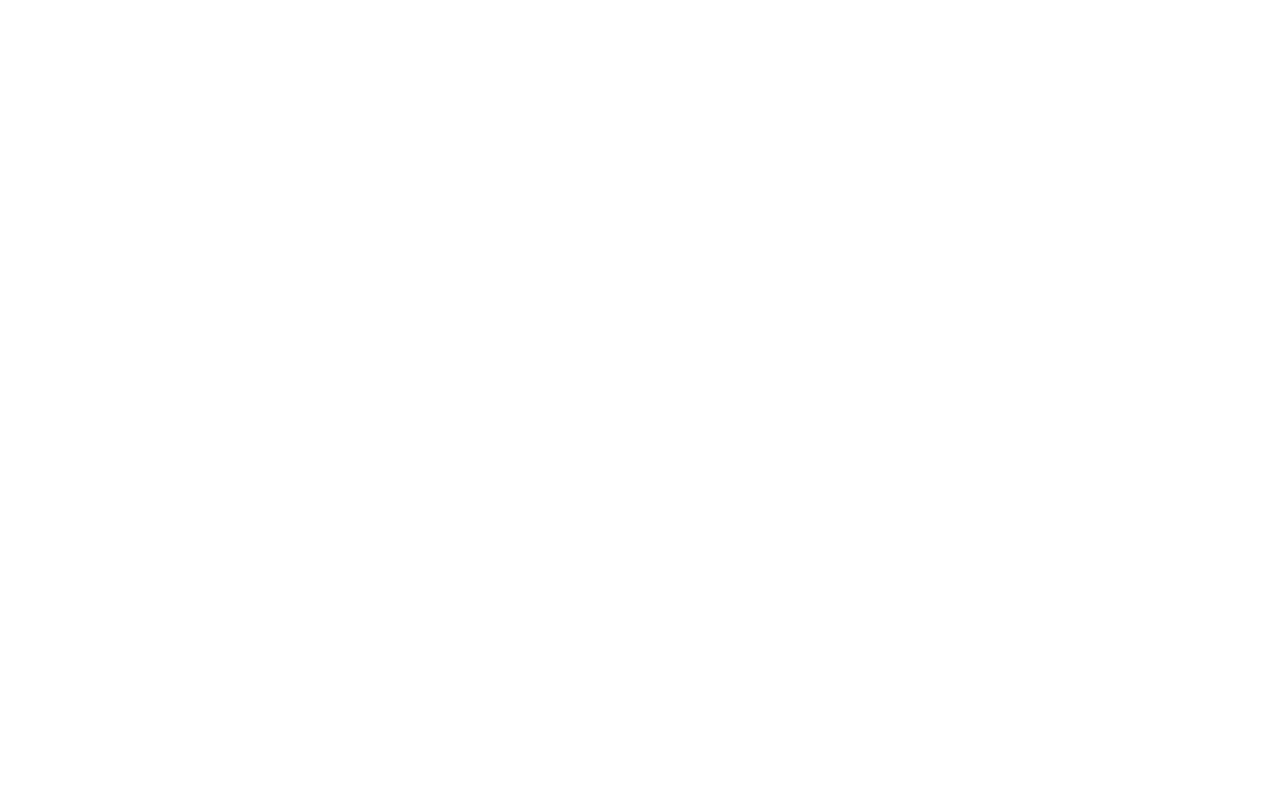
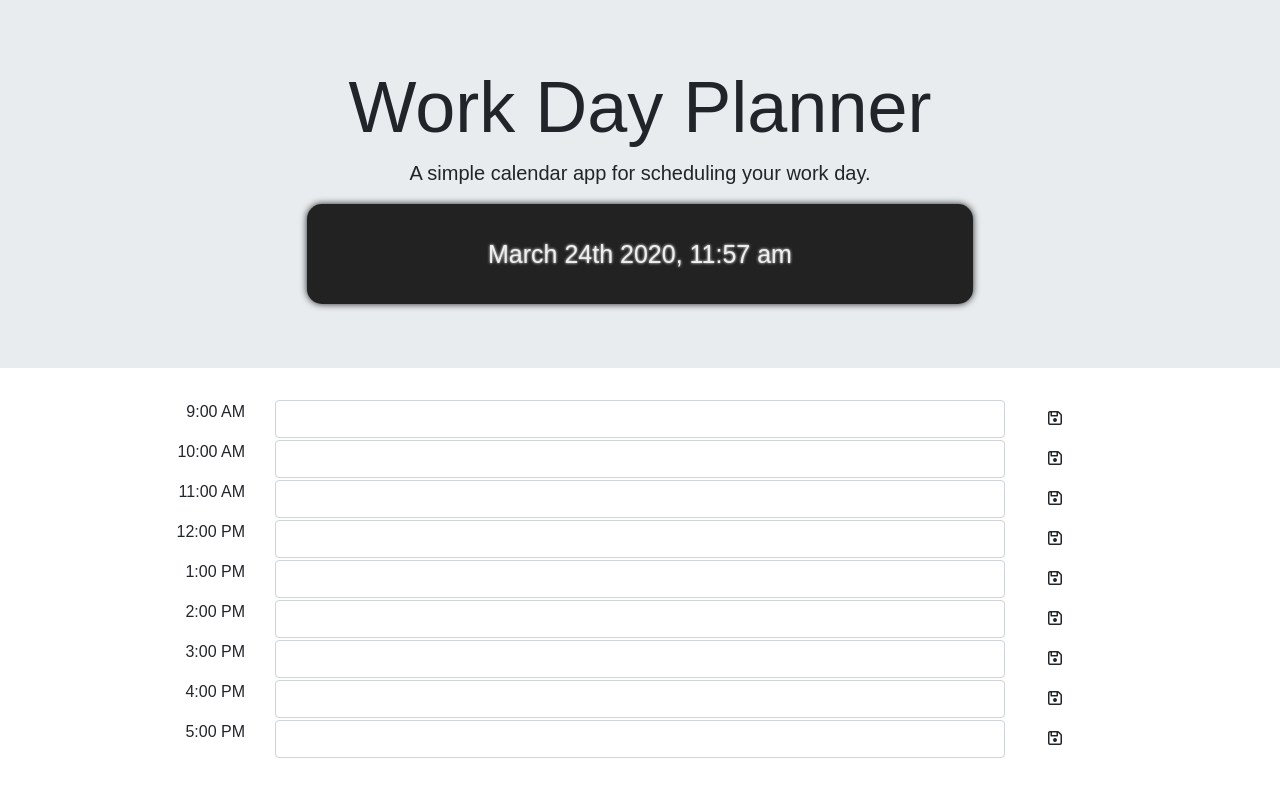
Before and after one commit to aaronclayton94/Day-Planner, a plain HTML site: page index.html in a window 1280 px wide. Drawn offline with nearby package versions, Linux system fonts and the light colour scheme.

Commit message:
base start

```diff
--- /dev/null
+++ b/assets/css/style.css
@@ -0,0 +1,19 @@
+body {
+    font-family: 'liquid_crystalregular', sans-serif;
+    user-select: none;
+  }
+
+  .clock {
+    height: 100px;
+    width: 60%;
+    line-height: 100px;
+    margin: 10px auto 0;
+    padding: 0 50px;
+    background: #222;
+    color: #eee;
+    text-align: center;
+    border-radius: 15px;
+    box-shadow: 0 0 7px #222;
+    text-shadow: 0 0 3px #fff;
+    font-size: 25px;
+  }
--- /dev/null
+++ b/assets/js/script.js
@@ -0,0 +1,24 @@
+function currentTime() {
+  $('#clock').html(moment().format('MMMM Do YYYY, h:mm a'));
+}
+setInterval(currentTime, 1000);
+
+var hour = $(".hour");
+var note = $(".form-control");
+var saveBtn = $(".btn")
+
+
+
+
+/* <div class="row">
+    <div class="col-2 text-right">
+        <p class="hour">9:00 AM</p>
+    </div>
+    <div class="col-8">
+        <input class="form-control" type="text">
+    </div>
+    <div class="col-1">
+        <button type="btn" class="btn btn-default">
+            <i class="far fa-save"></i>
+        </button>
+    </div> */
--- a/index.html
+++ b/index.html
@@ -2,11 +2,151 @@
 <html lang="en">
 <head>
     <meta charset="UTF-8">
-    <meta name="viewport" content="width=device-width, initial-scale=1.0">
-    <meta http-equiv="X-UA-Compatible" content="ie=edge">
+    <meta name="viewport" content="width=device-width, initial-scale=1.0" />
+    <meta http-equiv="X-UA-Compatible" content="ie=edge" />
+    <link rel="stylesheet" href="https://stackpath.bootstrapcdn.com/bootstrap/4.4.1/css/bootstrap.min.css" />
+    <link rel="stylesheet" href="./assets/css/style.css">
+    <script src="https://kit.fontawesome.com/c1fd23df08.js" crossorigin="anonymous"></script>
+    <script src="https://cdnjs.cloudflare.com/ajax/libs/moment.js/2.24.0/moment.min.js"></script>
     <title>Work Day Planner</title>
 </head>
 <body>
+    <div class="jumbotron jumbotron-fluid text-center">
+        <div class="container">
+          <h1 class="display-3">Work Day Planner</h1>
+          <p class="lead">A simple calendar app for scheduling your work day.</p>
+          <p class="clock" id="clock"></p>
+        </div>
+    </div>
 
+    <div class="container">
+        <div class="row">
+            <div class="col-2 text-right">
+                <p class="hour">9:00 AM</p>
+            </div>
+            <div class="col-8">
+                <input class="form-control" type="text">
+            </div>
+            <div class="col-1">
+                <button type="btn" class="btn btn-default">
+                    <i class="far fa-save"></i>
+                </button>
+            </div>
+        </div>
+        <div class="row">
+            <div class="col-2 text-right">
+                <p class="hour">10:00 AM</p>
+            </div>
+            <div class="col-8">
+                <input class="form-control" type="text">
+            </div>
+            <div class="col-1">
+                <button type="btn" class="btn btn-default">
+                    <i class="far fa-save"></i>
+                </button>
+            </div>
+        </div>
+        <div class="row">
+            <div class="col-2 text-right">
+                <p class="hour">11:00 AM</p>
+            </div>
+            <div class="col-8">
+                <input class="form-control" type="text">
+            </div>
+            <div class="col-1">
+                <button type="btn" class="btn btn-default">
+                    <i class="far fa-save"></i>
+                </button>
+            </div>
+        </div>
+        <div class="row">
+            <div class="col-2 text-right">
+                <p class="hour">12:00 PM</p>
+            </div>
+            <div class="col-8">
+                <input class="form-control" type="text">
+            </div>
+            <div class="col-1">
+                <button type="btn" class="btn btn-default">
+                    <i class="far fa-save"></i>
+                </button>
+            </div>
+        </div>
+        <div class="row">
+            <div class="col-2 text-right">
+                <p class="hour">1:00 PM</p>
+            </div>
+            <div class="col-8">
+                <input class="form-control" type="text">
+            </div>
+            <div class="col-1">
+                <button type="btn" class="btn btn-default">
+                    <i class="far fa-save"></i>
+                </button>
+            </div>
+        </div>
+        <div class="row">
+            <div class="col-2 text-right">
+                <p class="hour">2:00 PM</p>
+            </div>
+            <div class="col-8">
+                <input class="form-control" type="text">
+            </div>
+            <div class="col-1">
+                <button type="btn" class="btn btn-default">
+                    <i class="far fa-save"></i>
+                </button>
+            </div>
+        </div>
+        <div class="row">
+            <div class="col-2 text-right">
+                <p class="hour">3:00 PM</p>
+            </div>
+            <div class="col-8">
+                <input class="form-control" type="text">
+            </div>
+            <div class="col-1">
+                <button type="btn" class="btn btn-default">
+                    <i class="far fa-save"></i>
+                </button>
+            </div>
+        </div>
+        <div class="row">
+            <div class="col-2 text-right">
+                <p class="hour">4:00 PM</p>
+            </div>
+            <div class="col-8">
+                <input class="form-control" type="text">
+            </div>
+            <div class="col-1">
+                <button type="btn" class="btn btn-default">
+                    <i class="far fa-save"></i>
+                </button>
+            </div>
+        </div>
+        <div class="row">
+            <div class="col-2 text-right">
+                <p class="hour">5:00 PM</p>
+            </div>
+            <div class="col-8">
+                <input class="form-control" type="text">
+            </div>
+            <div class="col-1">
+                <button type="btn" class="btn btn-default">
+                    <i class="far fa-save"></i>
+                </button>
+            </div>
+        </div>
+
+
+
+
+    </div>
+
+    <script
+        src="https://code.jquery.com/jquery-3.4.1.min.js"
+        integrity="sha256-CSXorXvZcTkaix6Yvo6HppcZGetbYMGWSFlBw8HfCJo="
+        crossorigin="anonymous"></script>
+    <script src="./assets/js/script.js"></script>
 </body>
 </html>
```
